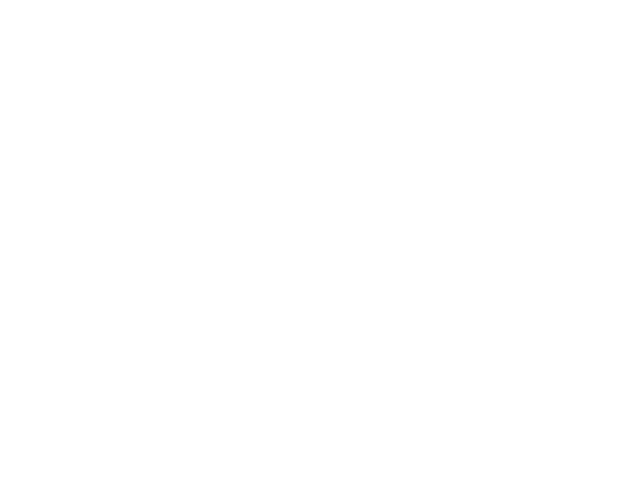
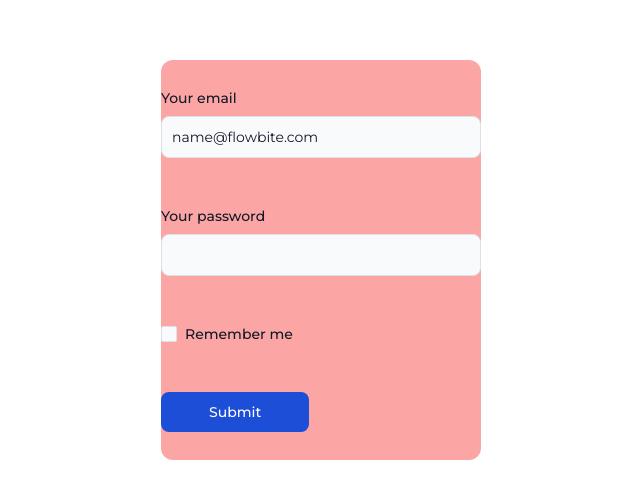
Before and after one commit to galazel/albertos_pizza_site, a React (Vite) app in the folder frontend/: page /login in a window 1280 px wide. Before the commit this address had no page. Shown: the part 140-638 px from the top of the page, without its empty margins (319-959 px from the left). Built offline with nearby package versions, Linux system fonts and the light colour scheme; a web font is replaced by a local one.

Commit message:
added login

```diff
--- a/frontend/components/Contact.jsx
+++ b/frontend/components/Contact.jsx
@@ -96,7 +96,6 @@ export default function Contact() {
       message: "",
     });
   }
-
   const customDiv = (
     <div className="grid grid-cols-[25vw,1fr] bg-white w-[60vw] border-2 rounded-3xl">
       <div className="bg-orange-100 p-5 rounded-3xl">
--- /dev/null
+++ b/frontend/components/common/Login.jsx
@@ -0,0 +1,66 @@
+import React from "react";
+import NavigationBar from "./NavigationBar";
+function Login() {
+  return (
+    <main className="flex flex-col items-center justify-center w-screen h-screen">
+      <div className="bg-red-300 w-[25vw] h-[50vh] flex items-center rounded-xl">
+        <form class="max-w-sm mx-auto w-full ">
+          <div class="mb-5">
+            <label
+              for="email"
+              class="block mb-2 text-sm font-medium text-gray-900 dark:text-white"
+            >
+              Your email
+            </label>
+            <input
+              type="email"
+              id="email"
+              class="bg-gray-50 border border-gray-300 text-gray-900 text-sm rounded-lg focus:ring-blue-500 focus:border-blue-500 block w-full p-2.5 dark:bg-gray-700 dark:border-gray-600 dark:placeholder-gray-400 dark:text-white dark:focus:ring-blue-500 dark:focus:border-blue-500"
+              placeholder="name@flowbite.com"
+              required
+            />
+          </div>
+          <div class="mb-5">
+            <label
+              for="password"
+              class="block mb-2 text-sm font-medium text-gray-900 dark:text-white"
+            >
+              Your password
+            </label>
+            <input
+              type="password"
+              id="password"
+              class="bg-gray-50 border border-gray-300 text-gray-900 text-sm rounded-lg focus:ring-blue-500 focus:border-blue-500 block w-full p-2.5 dark:bg-gray-700 dark:border-gray-600 dark:placeholder-gray-400 dark:text-white dark:focus:ring-blue-500 dark:focus:border-blue-500"
+              required
+            />
+          </div>
+          <div class="flex items-start mb-5">
+            <div class="flex items-center h-5">
+              <input
+                id="remember"
+                type="checkbox"
+                value=""
+                class="w-4 h-4 border border-gray-300 rounded-sm bg-gray-50 focus:ring-3 focus:ring-blue-300 dark:bg-gray-700 dark:border-gray-600 dark:focus:ring-blue-600 dark:ring-offset-gray-800 dark:focus:ring-offset-gray-800"
+                required
+              />
+            </div>
+            <label
+              for="remember"
+              class="ms-2 text-sm font-medium text-gray-900 dark:text-gray-300"
+            >
+              Remember me
+            </label>
+          </div>
+          <button
+            type="submit"
+            class="text-white bg-blue-700 hover:bg-blue-800 focus:ring-4 focus:outline-none focus:ring-blue-300 font-medium rounded-lg text-sm w-full sm:w-auto px-5 py-2.5 text-center dark:bg-blue-600 dark:hover:bg-blue-700 dark:focus:ring-blue-800"
+          >
+            Submit
+          </button>
+        </form>
+      </div>
+    </main>
+  );
+}
+
+export default Login;
--- a/frontend/components/common/NavigationBar.jsx
+++ b/frontend/components/common/NavigationBar.jsx
@@ -1,28 +1,38 @@
-import React from "react";
-import { Link } from "react-router-dom";
+import React, { useState } from "react";
+import { Link,Navigate, useNavigate } from "react-router-dom";
 import {
   faFacebook,
   faInstagram,
   faTwitter,
 } from "@fortawesome/free-brands-svg-icons";
 import { FontAwesomeIcon } from "@fortawesome/react-fontawesome";
+import Login from "./Login";
 
-export default function NavigationBar() {
+export default function NavigationBar()
+{
+  const nav = useNavigate()
+  const handleLogin = () =>
+  {
+     const token = localStorage.getItem('token')
+     if(true) nav('/login')
+  }
+
   return (
     <nav className="grid grid-rows-2">
       <div className="container">
         <header className="d-flex flex-wrap align-items-center justify-content-center justify-content-md-between py-3">
           <div className="col-md-3 mb-2 mb-md-0 d-flex gap-3">
             {/* ✅ Social Media Icons */}
-            <FontAwesomeIcon icon={faTwitter} color="white"/>
-            <FontAwesomeIcon icon={faFacebook} color="white"/>
-            <FontAwesomeIcon icon={faInstagram} color="white"/>
+            <FontAwesomeIcon icon={faTwitter} color="white" />
+            <FontAwesomeIcon icon={faFacebook} color="white" />
+            <FontAwesomeIcon icon={faInstagram} color="white" />
           </div>
           <h1 className="font-cursive text-5xl text-white">The Pizzeria</h1>
           <div className="col-md-3 text-end">
             <button
               type="button"
-              className="btn border-white text-white me-2"
+              className="btn border-white text-white me-2 hover:bg-red-700"
+              onClick={handleLogin}
             >
               ORDER ONLINE
             </button>
@@ -32,34 +42,39 @@ export default function NavigationBar() {
       <div className="container">
         <header className="d-flex justify-content-center py-3">
           <ul className="nav nav-pill">
-            <li className="nav-item">
-              <Link to="/" className="nav-link text-white" aria-current="page" >
+            <li className="nav-item border-y-2 border-transparent hover:border-red-700 hover:border-y-2">
+              <Link
+                to="/"
+                className="nav-link  text-white "
+                aria-current="page"
+              >
                 HOME
               </Link>
             </li>
-            <li className="nav-item">
-              <Link to="/menu" className="nav-link text-white">
+            <li className="nav-item border-y-2 border-transparent hover:border-red-700 hover:border-y-2">
+              <Link to="/menu" className="nav-link text-white ">
                 OUR MENU
               </Link>
             </li>
-            <li className="nav-item">
-              <Link to="/about" className="nav-link text-white">
+            <li className="nav-item border-y-2 border-transparent hover:border-red-700 hover:border-y-2">
+              <Link to="/about" className="nav-link text-white ">
                 ABOUT
               </Link>
             </li>
-            <li className="nav-item">
-              <Link to="/offers" className="nav-link text-white">
+            <li className="nav-item border-y-2 border-transparent hover:border-red-700 hover:border-y-2">
+              <Link to="/offers" className="nav-link text-white ">
                 OFFERS
               </Link>
             </li>
-            <li className="nav-item">
-              <Link to="/contact" className="nav-link text-white">
+            <li className="nav-item border-y-2 border-transparent hover:border-red-700 hover:border-y-2">
+              <Link to="/contact" className="nav-link text-white ">
                 CONTACT
               </Link>
             </li>
           </ul>
         </header>
       </div>
+
     </nav>
   );
 }
--- a/frontend/src/App.jsx
+++ b/frontend/src/App.jsx
@@ -5,6 +5,7 @@ import Menu from '../components/Menu'
 import About from '../components/About'
 import Offers from '../components/Offers'
 import Contact from '../components/Contact'
+import Login from '../components/common/Login'
 
 function App() {
     return (
@@ -14,6 +15,7 @@ function App() {
             <Route path='/about' element = {<About/>}/>
             <Route path='/offers' element = {<Offers/>}/>
             <Route path='/contact' element = {<Contact/>}/>
+            <Route path='/login' element = {<Login/>}/>
         </Routes>
     )
 }
```
Also changed, not shown: frontend/components/Home.jsx (+33 -26 lines).
